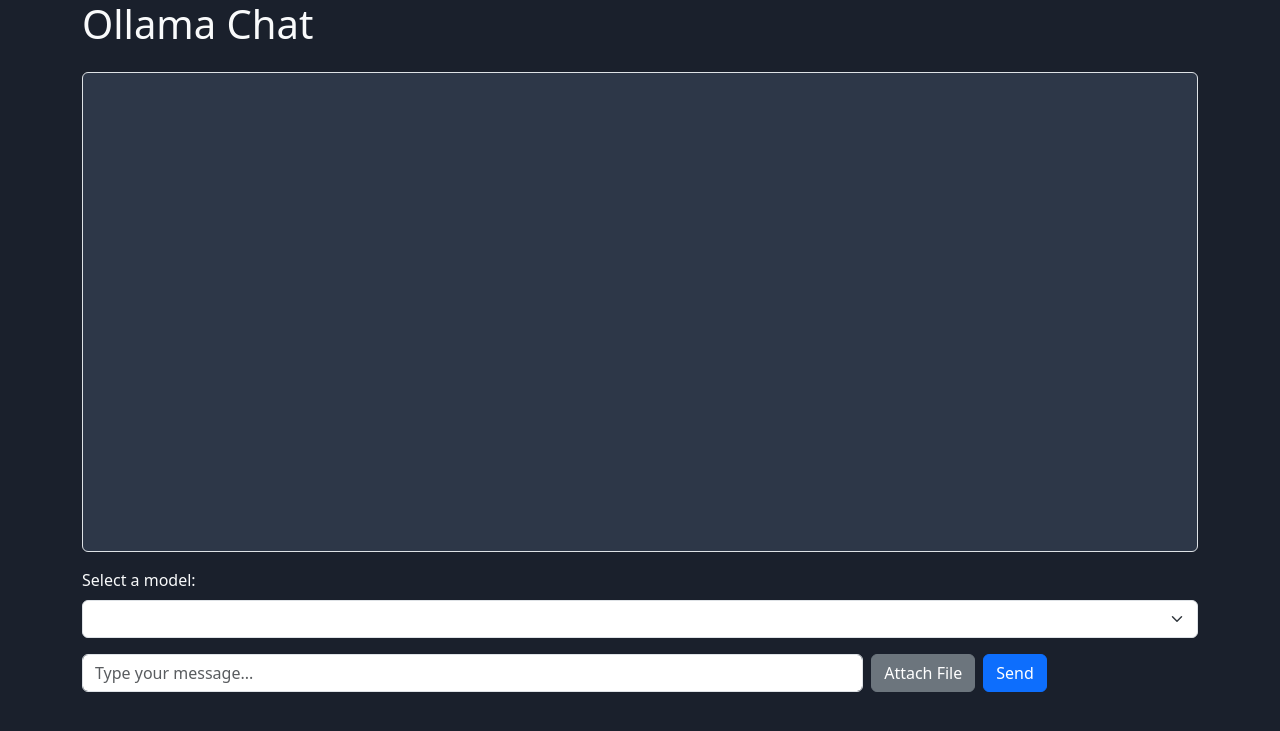
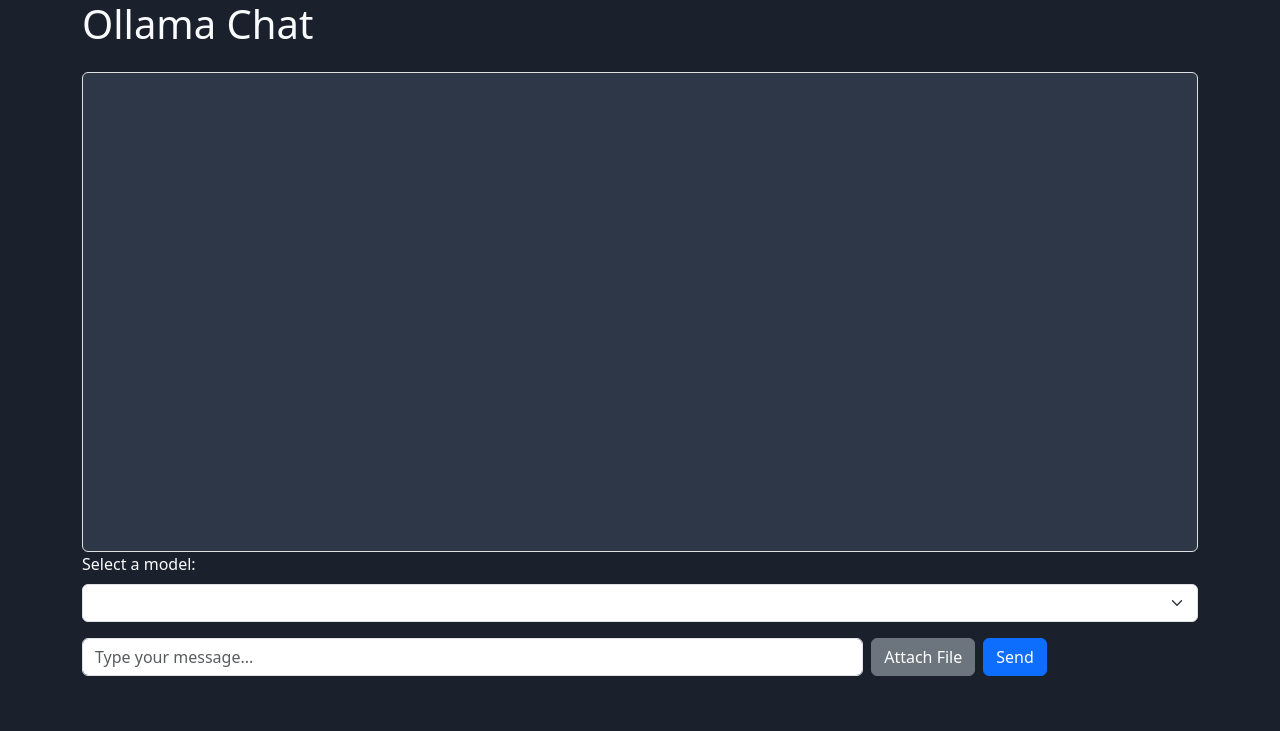
Before and after one commit to cbunting99/ochat, a Flask app: page / in a window 1280 px wide. Shown: the top 731 px of the page. Run offline with Flask 3, Linux system fonts and the light colour scheme; data that the repository does not hold is empty; some libraries are stand-ins or nearby versions.

Commit message:
change / fix design

```diff
--- a/ollama-flask/templates/index.html
+++ b/ollama-flask/templates/index.html
@@ -51,9 +51,9 @@
     </style>
 </head>
 <body>
-    <div class="container">
+    <div class="container d-flex flex-column">
         <h1 class="mb-4">Ollama Chat</h1>
-        <div class="chat-container border rounded p-3 mb-3">
+        <div class="chat-container border rounded p-3 mb-auto" style="overflow-y: auto; display: flex; flex-direction: column-reverse;">
             <div id="chat-log" class="d-flex flex-column-reverse"></div>
             <div id="ai-response-box" class="mb-3" style="display:none;">
                 <div class="typing-indicator d-flex justify-content-center">
```
